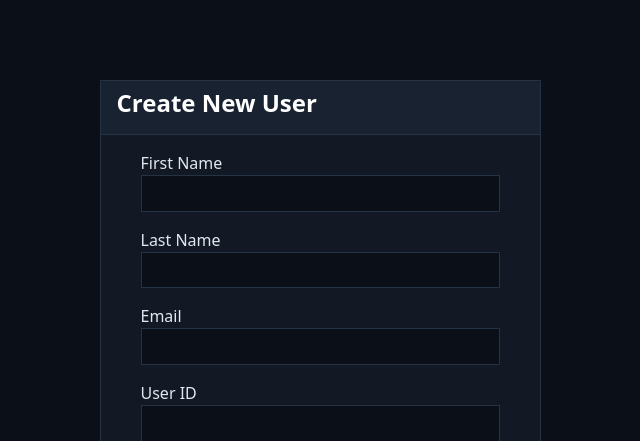
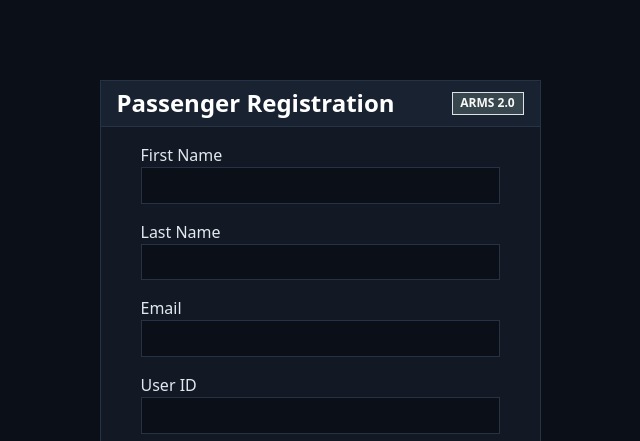
Before and after one commit to umavajresh/arms-management-system, a Django app: page /register in a window 1280 px wide. Shown: the top 441 px of the page, without its empty margins (320-960 px from the left). Run offline with Django 4.2, Linux system fonts and the light colour scheme; some libraries are stand-ins or nearby versions.

Commit message:
feat: deploy ARMS 2.0 with unified branding, high-contrast inputs, and containerization
- Standardize application identity and metadata across base templates, navigation, authentication views, user dashboard, and context utilities under "ARMS 2.0".
- Resolve dark-mode contrast defects where form controls, dropdown selects, placeholders, and Select2 elements rendered dark text on dark backgrounds, restoring accessibility and input visibility.
- Reinforce AI travel concierge with robust destination entity extraction, domestic route isolation, and itemized fare price breakdown charts.
- Add root Dockerfile and docker-compose.yml for turnkey containerized deployment across cloud and container environments.
- Expand automated test coverage to validate destination parsing, budget constraints, and aviation price breakdown mathematics.

```diff
--- a/django_arms/armsApp/ai_chatbot.py
+++ b/django_arms/armsApp/ai_chatbot.py
@@ -1523,7 +1523,7 @@ def get_travel_response(
         lines.append("")
         lines.append(format_flight_price_chart(matched_flights[0]))
     else:
-        lines.append("- No matching bookable flights were found. Try a different origin, destination, or date.")
+        lines.append("- No matching scheduled flight records were found in ARMS. Try a different origin, destination, or date.")
 
     lines.extend([
         "",
--- a/django_arms/armsApp/templates/base.html
+++ b/django_arms/armsApp/templates/base.html
@@ -299,13 +299,13 @@
             <div class="row g-4">
                 <div class="col-lg-4 col-md-6 col-12">
                     <div class="fw-bold mb-2" style="color: var(--arms-gold, #c5a880); font-size: 1.15rem;">ARMS 2.0</div>
-                    <p class="small text-muted mb-0">Intelligent Airline Reservation and Cinematic Travel Management. Powered by conversational AI, live tracking intelligence, and verified airline inventory.</p>
+                    <p class="small text-muted mb-0">Airline reservation management with provider-dependent AI and flight tracking. ARMS schedule records are not live airline availability.</p>
                 </div>
                 <div class="col-lg-2 col-md-3 col-6">
                     <div class="small fw-semibold text-light mb-2">Travel Services</div>
                     <ul class="list-unstyled small mb-0">
                         <li class="mb-1"><a href="{% url 'search-flight' %}" class="text-secondary text-decoration-none">Search Flights</a></li>
-                        <li class="mb-1"><a href="{% url 'flight-tracker' %}" class="text-secondary text-decoration-none">Live Flight Radar</a></li>
+                        <li class="mb-1"><a href="{% url 'flight-tracker' %}" class="text-secondary text-decoration-none">Flight Radar</a></li>
                         <li class="mb-1"><a href="{% url 'travel-chat' %}" class="text-secondary text-decoration-none">AI Travel Agent</a></li>
                         <li class="mb-1"><a href="{% url 'guest-booking' %}" class="text-secondary text-decoration-none">Guest Lookup</a></li>
                     </ul>
@@ -320,7 +320,7 @@
                 </div>
                 <div class="col-lg-4 col-md-12 col-12">
                     <div class="small fw-semibold text-light mb-2">Legal and Compliance</div>
-                    <p class="small text-muted mb-2">Bookings made through ARMS are subject to airline carriage conditions, security screenings, and fare rules.</p>
+                    <p class="small text-muted mb-2">ARMS stores reservation records and does not issue airline tickets. Confirm carriage conditions and fare rules with the operating carrier.</p>
                     <div class="d-flex gap-3 small">
                         <a href="{% url 'terms' %}" class="text-secondary text-decoration-none">Terms of Service</a>
                         <span class="text-muted">|</span>
@@ -330,7 +330,7 @@
             </div>
             <div class="d-flex justify-content-between align-items-center pt-3 mt-3 border-top border-secondary border-opacity-25 small text-muted">
                 <div>&copy; 2026 Airline Reservation Management System (ARMS). All rights reserved.</div>
-                <div>System Status: <span class="badge bg-success rounded-0">Operational</span></div>
+                <div>Data source: <span class="badge bg-secondary rounded-0">ARMS records</span></div>
             </div>
         </div>
     </footer>
@@ -399,39 +399,10 @@
 
     <!--Footer-->
     {% if footer %}
-    <footer class="bg-light text-lg-start">
-        <!-- <div class="py-4 text-center">
-            <a role="button" class="btn btn-primary btn-lg m-2" href="https://www.youtube.com/channel/UC5CF7mLQZhvx8O5GODZAhdA" rel="nofollow" target="_blank">
-        Learn Bootstrap 5
-      </a>
-            <a role="button" class="btn btn-primary btn-lg m-2" href="https://mdbootstrap.com/docs/standard/" target="_blank">
-        Download MDB UI KIT
-      </a>
+    <footer class="text-lg-start mt-auto" style="background: var(--arms-surface, #131924); border-top: 1px solid var(--arms-border, #263345); color: var(--arms-muted, #8b9bb0);">
+        <div class="text-center p-3 small">
+            &copy; {% now 'Y' %} <strong class="text-light">ARMS 2.0</strong> &bull; Intelligent Airline Reservation &amp; Travel Management System. All rights reserved.
         </div>
-
-        <hr class="m-0" /> -->
-
-        <!-- <div class="text-center py-4 align-items-center">
-            <p>Follow MDB on social media</p>
-            <a href="https://www.youtube.com/channel/UC5CF7mLQZhvx8O5GODZAhdA" class="btn btn-primary m-1" role="button" rel="nofollow" target="_blank">
-                <i class="fab fa-youtube"></i>
-            </a>
-            <a href="https://www.facebook.com/mdbootstrap" class="btn btn-primary m-1" role="button" rel="nofollow" target="_blank">
-                <i class="fab fa-facebook-f"></i>
-            </a>
-            <a href="https://twitter.com/MDBootstrap" class="btn btn-primary m-1" role="button" rel="nofollow" target="_blank">
-                <i class="fab fa-twitter"></i>
-            </a>
-            <a href="https://github.com/mdbootstrap/mdb-ui-kit" class="btn btn-primary m-1" role="button" rel="nofollow" target="_blank">
-                <i class="fab fa-github"></i>
-            </a>
-        </div> -->
-
-        <!-- Copyright -->
-        <div class="text-center p-3" style="background-color: rgba(0, 0, 0, 0.2);">
-            © {% now 'Y' %} All rights reserved. Powered by Django ARMS.
-        </div>
-        <!-- Copyright -->
     </footer>
     {% endif %}
     <script>
--- a/django_arms/armsApp/templates/landing.html
+++ b/django_arms/armsApp/templates/landing.html
@@ -102,7 +102,7 @@
             </div>
             <div class="col-lg-4 col-12">
                 <div class="p-3 border rounded-0" style="background-color: rgba(19, 25, 36, 0.95); border-color: var(--arms-border, #263345) !important;">
-                    <div class="small fw-semibold text-secondary mb-2">Operational Telemetry</div>
+                    <div class="small fw-semibold text-secondary mb-2">Data and Integrations</div>
                     <div class="d-flex justify-content-between align-items-center mb-2 pb-2 border-bottom border-secondary border-opacity-25">
                         <span class="small text-muted">Flight schedules</span>
                         <span class="fw-bold text-light">ARMS inventory</span>
@@ -285,7 +285,7 @@
                 </div>
             </div>
 
-            <!-- Live Flight Radar Showcase -->
+            <!-- Flight Radar Showcase -->
             <div class="col-lg-6 col-12">
                 <div class="feature-showcase-card">
                     <span class="badge bg-dark border text-light rounded-0 mb-3" style="border-color: var(--arms-border, #263345) !important;">
--- a/django_arms/armsApp/templates/login.html
+++ b/django_arms/armsApp/templates/login.html
@@ -16,8 +16,9 @@
 <div class="d-flex flex-column w-100 justify-content-center align-items-center">
     <div class="col-lg-4 col-md-6 col-sm-12 col-xs-12">
         <div class="card card-default rounded-0">
-            <div class="card-header">
-                <h4 class="card-title"><b>Login</b></h4>
+            <div class="card-header d-flex justify-content-between align-items-center">
+                <h4 class="card-title mb-0"><b>Passenger Login</b></h4>
+                <span class="badge bg-dark border text-light rounded-0">ARMS 2.0</span>
             </div>
             <div class="card-body">
                 <div class="container-fluid">
--- a/django_arms/armsApp/templates/register.html
+++ b/django_arms/armsApp/templates/register.html
@@ -66,8 +66,9 @@
     <div class="row justify-content-center w-100">
         <div class="col-lg-5 col-md-6 col-sm-12 col-xs-12">
             <div class="card card-default rounded-0 card-registration">
-                <div class="card-header">
-                    <h4 class="card-title"><b>Create New User</b></h4>
+                <div class="card-header d-flex justify-content-between align-items-center">
+                    <h4 class="card-title mb-0"><b>Passenger Registration</b></h4>
+                    <span class="badge bg-dark border text-light rounded-0">ARMS 2.0</span>
                 </div>
                 <div class="card-body">
                 <div class="container-fluid">
--- a/django_arms/armsApp/templates/user_dashboard.html
+++ b/django_arms/armsApp/templates/user_dashboard.html
@@ -4,7 +4,10 @@
 {% block pageContent %}
 
 <div class="container py-4">
-    <h2 class="mb-4">User Dashboard</h2>
+    <div class="d-flex justify-content-between align-items-center mb-4">
+        <h2 class="mb-0 text-light">Passenger Dashboard</h2>
+        <span class="badge bg-dark border text-light rounded-0 px-3 py-2">ARMS 2.0</span>
+    </div>
 
     <!-- Notifications Section -->
     {% if notifications %}
--- a/django_arms/armsApp/tests.py
+++ b/django_arms/armsApp/tests.py
@@ -1508,6 +1508,7 @@ class MultilingualAndToolChatbotTests(TestCase):
         tokyo_resp = get_travel_response("Tell me about Tokyo")
         self.assertIn("Tokyo", tokyo_resp)
         self.assertIn("Shibuya", tokyo_resp)
+        self.assertNotIn("bookable flights", tokyo_resp.lower())
 
         paris_resp = get_travel_response("Trip to Paris")
         self.assertIn("Paris", paris_resp)
--- a/django_arms/armsApp/utils.py
+++ b/django_arms/armsApp/utils.py
@@ -2,7 +2,8 @@ def context_data():
     context = {
         'page_name' : '',
         'page_title' : '',
-        'system_name' : 'Airlines Reservation Managament System',
+        'system_name' : 'ARMS 2.0',
+        'system_full_name' : 'AI-Powered Airline Reservation & Travel Management System',
         'topbar' : True,
         'footer' : True,
     }
--- a/render.yaml
+++ b/render.yaml
@@ -1,11 +1,11 @@
 services:
   - type: web
-    name: django-arms-web
+    name: arms-2-0-web
     env: python
     rootDir: django_arms
     plan: starter
     region: oregon
-    buildCommand: pip install --upgrade pip && pip install -r requirements.txt && python manage.py collectstatic --noinput
+    buildCommand: pip install --upgrade pip && pip install -r requirements.txt && python manage.py migrate && python manage.py collectstatic --noinput
     startCommand: gunicorn django_arms.wsgi:application --bind 0.0.0.0:$PORT
     envVars:
       - key: SECRET_KEY
```
Also changed, not shown: docker-compose.yml (added, +14 -0 lines), 1 other file.
